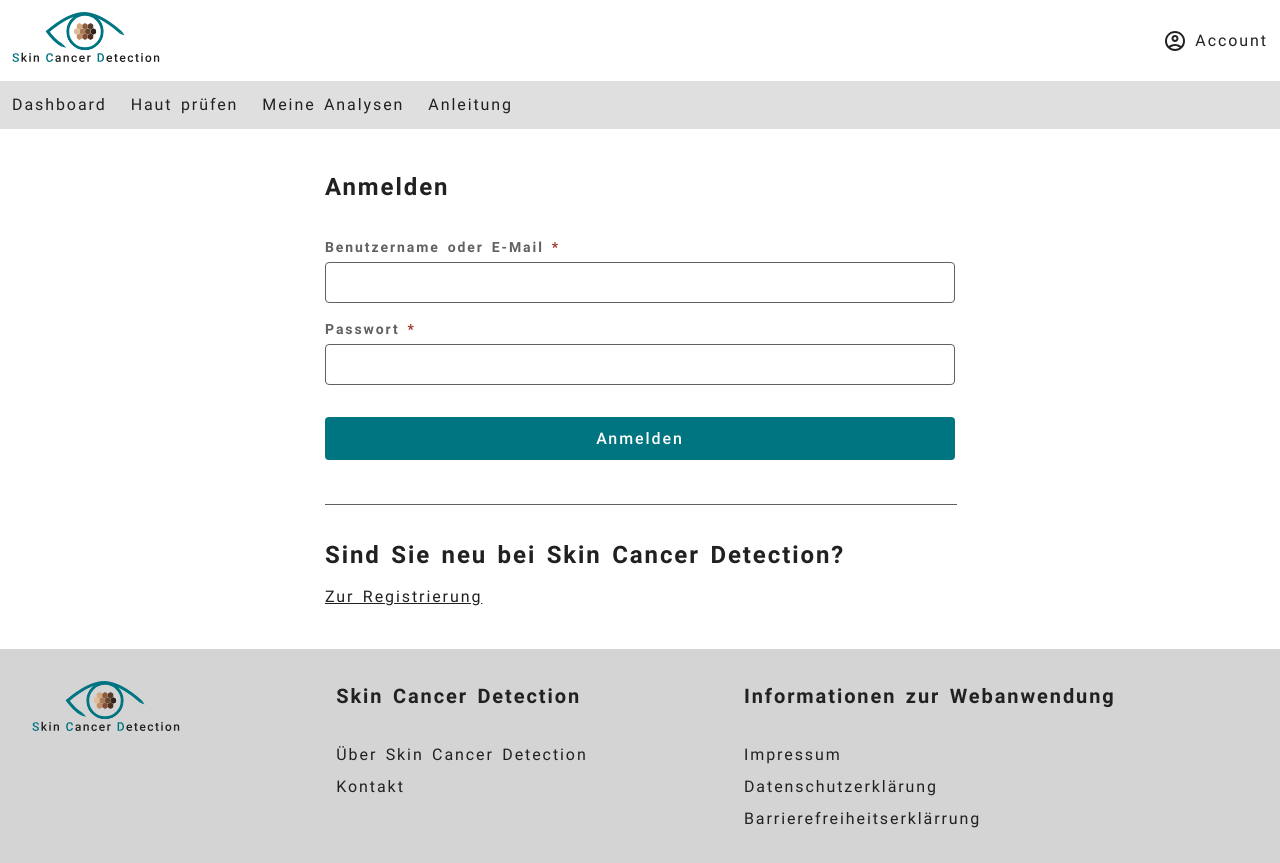
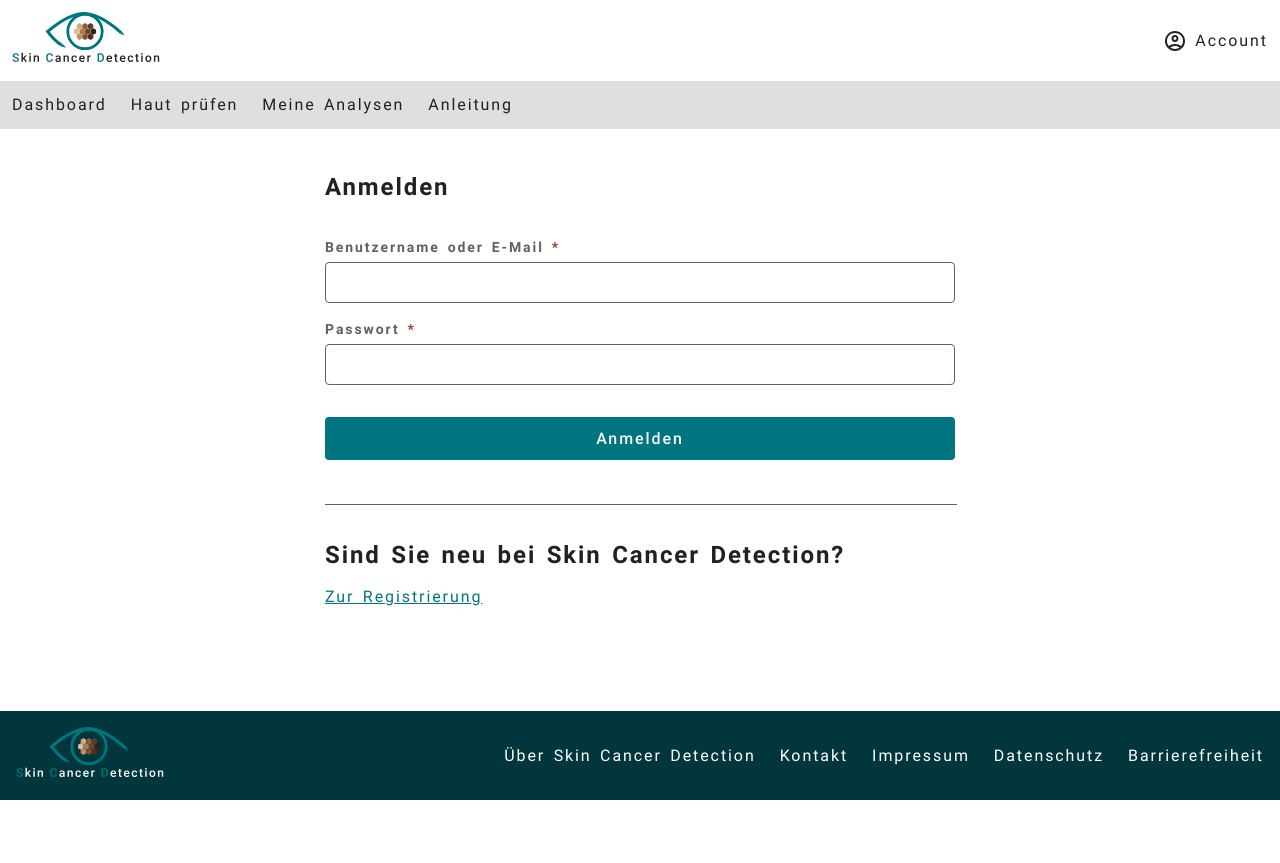
Before and after one commit to TG-Code4Tech/skin-cancer-detection-frontend, a Next.js app: page /login in a window 1280 px wide. After the commit the page ends 800 px from the top, so only its background shows below. Built offline with nearby package versions, Linux system fonts and the light colour scheme.

Commit message:
[SCD-75] style: revamp footer design

```diff
--- a/src/components/Footer/Footer.module.css
+++ b/src/components/Footer/Footer.module.css
@@ -7,23 +7,43 @@
 
 .footerContent {
     display: flex;
+    flex-direction: column;
+    align-items: center;
     gap: 1.5rem;
-    flex-wrap: wrap;
     max-width: 1260px;
     width: 100%;
     margin: 0 auto;
-    padding: 2rem;
+    padding: 1rem;
 }
 
-.footerSection {
+.footerSection,
+.footerSectionGrow {
     display: flex;
     flex-direction: column;
     gap: 2rem;
+}
+
+.footerSectionGrow {
     flex-grow: 1;
+    min-width: fit-content;
 }
 
 .linkList {
     display: flex;
-    flex-direction: column;
-    gap: 0.5rem;
+    flex-wrap: wrap;
+    gap: 1.5rem;
 }
+
+.footerLink {
+    color: var(--text-color-inverted) !important;
+}
+
+@media screen and (min-width: 768px) {
+    .footerContent {
+        flex-direction: row;
+    }
+
+    .linkList {
+        flex-direction: row;
+    }
+}
--- a/src/components/Footer/Footer.tsx
+++ b/src/components/Footer/Footer.tsx
@@ -9,15 +9,10 @@ const Footer = () => {
     return (
         <footer className={styles.footer}>
             <div className={styles.footerContent}>
-                <section className={styles.footerSection}>
-                    <Logo />
+                <section className={styles.footerSectionGrow}>
+                    <Logo context="footer" />
                 </section>
                 <section className={styles.footerSection}>
-                    <Heading
-                        as="h2"
-                        variant="sm"
-                        headingText="Skin Cancer Detection"
-                    />
                     <nav>
                         <ul className={styles.linkList}>
                             <li>
@@ -26,6 +21,7 @@ const Footer = () => {
                                     linkText="Über Skin Cancer Detection"
                                     mode="sleek"
                                     aria-label="Gehen Sie zu Informationen über Skin Cancer Detection"
+                                    className={styles.footerLink}
                                 />
                             </li>
                             <li>
@@ -34,42 +30,34 @@ const Footer = () => {
                                     linkText="Kontakt"
                                     mode="sleek"
                                     aria-label="Gehen Sie zum Kontaktformular"
+                                    className={styles.footerLink}
                                 />
                             </li>
-                        </ul>
-                    </nav>
-                </section>
-
-                <section className={styles.footerSection}>
-                    <Heading
-                        as="h2"
-                        variant="sm"
-                        headingText="Informationen zur Webanwendung"
-                    />
-                    <nav>
-                        <ul className={styles.linkList}>
                             <li>
                                 <Link
                                     href="/impressum"
                                     linkText="Impressum"
                                     mode="sleek"
                                     aria-label="Gehen Sie zum Impressum"
+                                    className={styles.footerLink}
                                 />
                             </li>
                             <li>
                                 <Link
                                     href="/datenschutz"
-                                    linkText="Datenschutzerklärung"
+                                    linkText="Datenschutz"
                                     mode="sleek"
                                     aria-label="Gehen Sie zur Datenschutzerklärung"
+                                    className={styles.footerLink}
                                 />
                             </li>
                             <li>
                                 <Link
                                     href="/barrierefreiheit"
-                                    linkText="Barrierefreiheitserklärrung"
+                                    linkText="Barrierefreiheit"
                                     mode="sleek"
                                     aria-label="Gehen Sie zur Barrierefreiheitserklärung"
+                                    className={styles.footerLink}
                                 />
                             </li>
                         </ul>
--- a/src/components/Link/Link.tsx
+++ b/src/components/Link/Link.tsx
@@ -26,6 +26,7 @@ interface LinkProps extends React.AnchorHTMLAttributes<HTMLAnchorElement> {
     iconColor?: keyof typeof IconColor;
     iconPosition?: IconPosition;
     mode?: LinkMode;
+    className?: string;
 }
 
 const Link = ({
@@ -36,13 +37,14 @@ const Link = ({
     iconColor = "default",
     iconPosition = "left",
     mode = "default",
+    className = "",
     ...rest
 }: LinkProps) => {
     const { linkStyle } = modeStyles[mode] || modeStyles.default;
 
     if (!iconName) {
         return (
-            <a href={href} className={linkStyle} {...rest}>
+            <a href={href} className={`${linkStyle} ${className}`} {...rest}>
                 {linkText}
             </a>
         );
@@ -51,14 +53,14 @@ const Link = ({
     switch (iconPosition) {
         case "left":
             return (
-                <a href={href} className={`${linkStyle} ${styles.linkWithIcon}`} {...rest}>
+                <a href={href} className={`${linkStyle} ${styles.linkWithIcon} ${className}`} {...rest}>
                     <Icon name={iconName} size={iconSize} color={iconColor} />
                     <span>{linkText}</span>
                 </a>
             );
         case "right":
             return (
-                <a href={href} className={`${linkStyle} ${styles.linkWithIcon}`} {...rest}>
+                <a href={href} className={`${linkStyle} ${styles.linkWithIcon} ${className}`} {...rest}>
                     <span>{linkText}</span>
                     <Icon name={iconName} size={iconSize} color={iconColor} />
                 </a>
--- a/src/components/Logo/Logo.tsx
+++ b/src/components/Logo/Logo.tsx
@@ -4,7 +4,12 @@ import React, { useEffect, useState } from "react";
 import Image from "next/image";
 import styles from "./Logo.module.css";
 
-const Logo = () => {
+type Context = "default" | "footer";
+interface LogoProps {
+    context?: Context;
+}
+
+const Logo = ({ context = "default" }: LogoProps) => {
     const [isDarkMode, setIsDarkMode] = useState(false);
 
     useEffect(() => {
@@ -26,7 +31,11 @@ const Logo = () => {
     return (
         <a href="/" aria-label="Gehen Sie zur Startseite">
             <Image
-                src={isDarkMode ? "/images/logos/scd-logo-dark.svg" : "/images/logos/scd-logo.svg"}
+                src={
+                    !isDarkMode && context === "default"
+                        ? "/images/logos/scd-logo.svg"
+                        : "/images/logos/scd-logo-dark.svg"
+                }
                 alt="Skin Cancer Detection Logo"
                 width={148}
                 height={50}
--- a/src/styles/tokens.css
+++ b/src/styles/tokens.css
@@ -18,7 +18,7 @@
     --sleek-link-color: var(--neutral-1000);
     --sleek-link-color-active: var(--neutral-900);
     --sleek-link-color-visited: var(--brand-1000);
-    --footer-background: var(--neutral-500);
+    --footer-background: var(--brand-1000);
 
     --border-color: var(--neutral-700);
     --border-color-light: var(--neutral-600);
@@ -95,7 +95,7 @@ body[dark-mode] {
     --sleek-link-color: var(--dark-neutral-1000);
     --sleek-link-color-active: var(--dark-neutral-900);
     --sleek-link-color-visited: var(--brand-200);
-    --footer-background: var(--dark-neutral-200);
+    --footer-background: var(--brand-100);
     --border-color: var(--dark-neutral-700);
     --border-color-light: var(--dark-neutral-600);
     --label-color: var(--dark-neutral-800);
```
